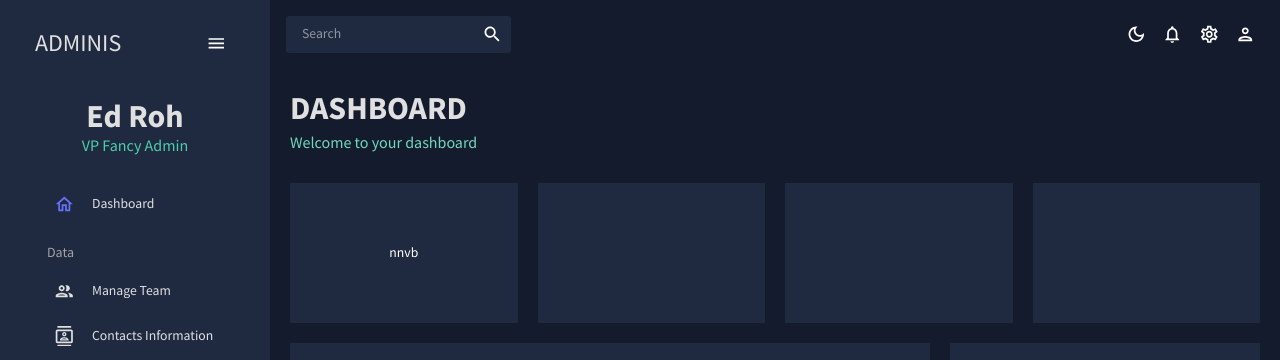
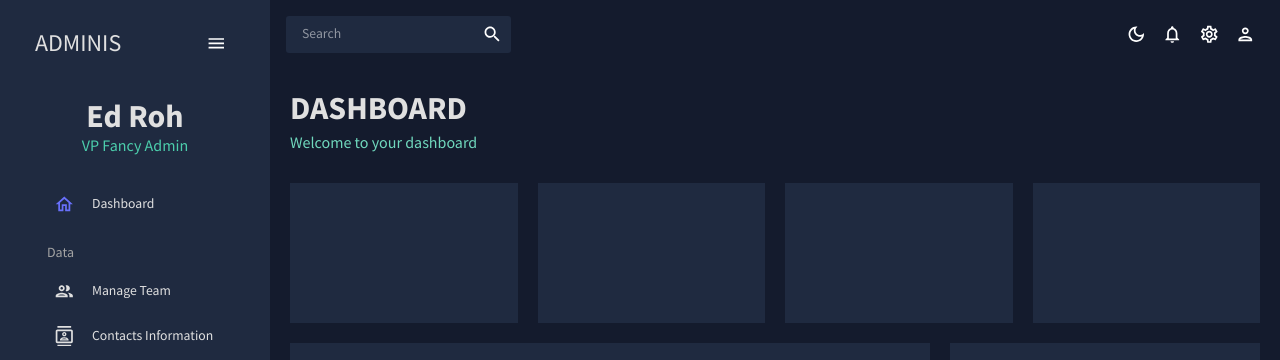
Before and after one commit to it21013928/Collaborative-shopping-platform, a React (Create React App) app in the folder frontend/: page /dashboard in a window 1280 px wide. Shown: the top 360 px of the page. Built offline with nearby package versions, Linux system fonts and the light colour scheme; no server answers; a web font is replaced by a local one.

Commit message:
file uploading 70%

```diff
--- a/frontend/src/admin/components/dashboard/index.jsx
+++ b/frontend/src/admin/components/dashboard/index.jsx
@@ -25,9 +25,7 @@ const Dashboard = () => {
           display="flex"
           alignItems="center"
           justifyContent="center"
-        >
-          nnvb
-        </Box>
+        ></Box>
         <Box
           gridColumn="span 3"
           backgroundColor={colors.primary[400]}
--- a/frontend/src/admin/components/delivery/shippingDetails/index.jsx
+++ b/frontend/src/admin/components/delivery/shippingDetails/index.jsx
@@ -7,7 +7,7 @@ import Header from "../../../Layout/Header";
 import order from "../../../../api/order";
 import "./index.css";
 import Model from "react-modal";
-import { Axios } from "axios";
+import Axios from "axios";
 export default function () {
   const orderID = localStorage.getItem("orderID");
   console.log("FFFFFFFF" + orderID);
@@ -42,35 +42,38 @@ export default function () {
 
   const sendDataToAPI = async (e) => {
     console.log("AAAAAAAA");
+
     if (true) {
       const data = new FormData();
 
       data.append("imageRecipt", fileData);
-
+      console.log("BBBBBBBBBBBB");
+      console.log(fileData);
       fetch("http://localhost:8000/delivery/trackingBill", {
         method: "POST",
         body: data,
       })
         .then((result) => {
+          console.log(result);
           console.log("File sent successful");
           console.log(fileData);
-          setfileName("");
-          setFileData(null);
+          // setfileName("");
+          // setFileData(null);
         })
         .catch((error) => {
           console.log(error.message);
         });
-
+      console.log("CCCCCCCCCC");
       await Axios.post("http://localhost:8000/delivery/", {
         orderId,
         trackingNo,
         status,
         file,
       });
-
+      console.log("CCCCCCCCCC");
       setTimeout(() => {
         window.location = "/dashboard";
-      }, 3000);
+      }, 300);
     }
   };
 
```
